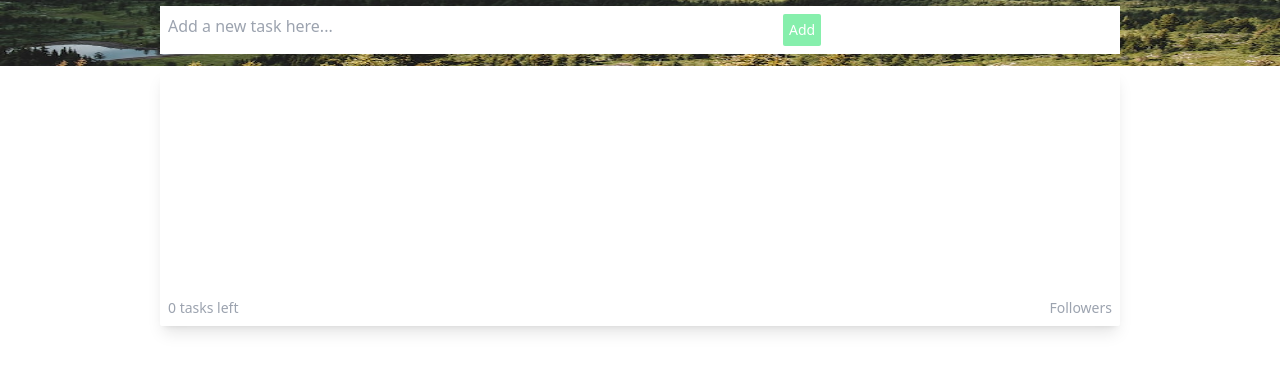
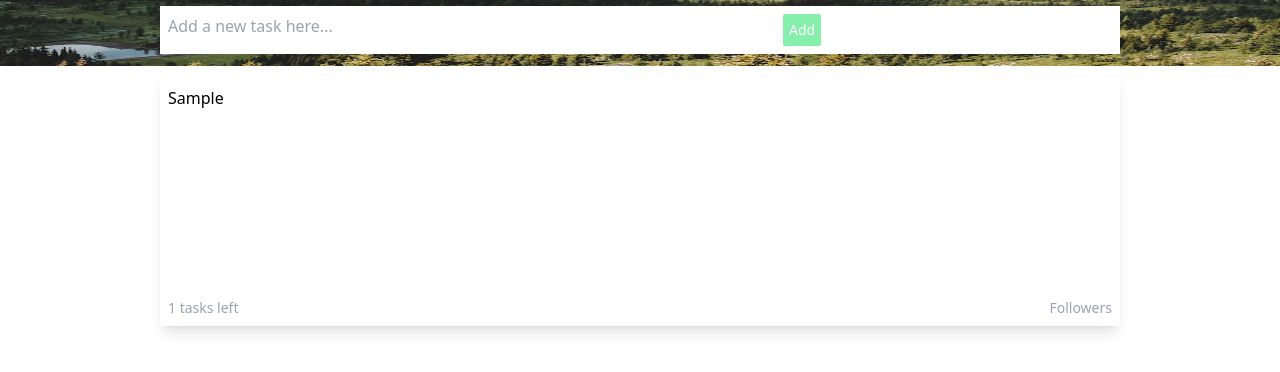
Before and after one commit to emefaAngela/React-Todo, a React (Create React App) app: page / in a window 1280 px wide. Both pictures are taken after typing "Sample" into the empty fields and a click on the button "Add". Shown: the part 222-594 px from the top of the page. Built offline with nearby package versions, Linux system fonts and the light colour scheme.

Commit message:
displaying todos

```diff
--- a/src/components/Home.js
+++ b/src/components/Home.js
@@ -7,9 +7,14 @@ const Home = () => {
     const handleChange=(e)=>{
         setName(e.target.value);
     }
+    let id=0;
     const handleSubmit=(e)=>{
     e.preventDefault();
-    setTodo(Todo=>[...Todo,name]);
+    Todo.push({
+        id: id++,
+        name: name,
+        completed:false
+    });
     setName("");
     }
 
@@ -42,10 +47,22 @@ const Home = () => {
                 </div>
 
                 {/* todo list container */}
-                <div className="w-3/4 mx-auto  flex flex-col-reverse shadow-lg mt-4 rounded-sm h-64 ">
-                    <div></div>
+                <div className="w-3/4 mx-auto  flex flex-col justify-between shadow-lg mt-4 rounded-sm h-64 ">
+                    <div>
+                        <ul className="mt-4 mx-2">
+                            {
+                                Todo.map(Todo=> (
+                                    <li key={Todo.id} className="text-black" >
+                                        {Todo.name}
+                                        {console.log(Todo.name)}
+                                    </li>
+                                ))
+
+                                }
+                        </ul>
+                    </div>
                     <div className="flex flex-row  justify-between p-2 ">
-                        <div className="text-gray-400 text-sm">0 tasks left</div>
+                        <div className="text-gray-400 text-sm">{Todo.length} tasks left</div>
                         <div className="text-gray-400 text-sm">Followers</div>
                     </div>
                 </div>
```
